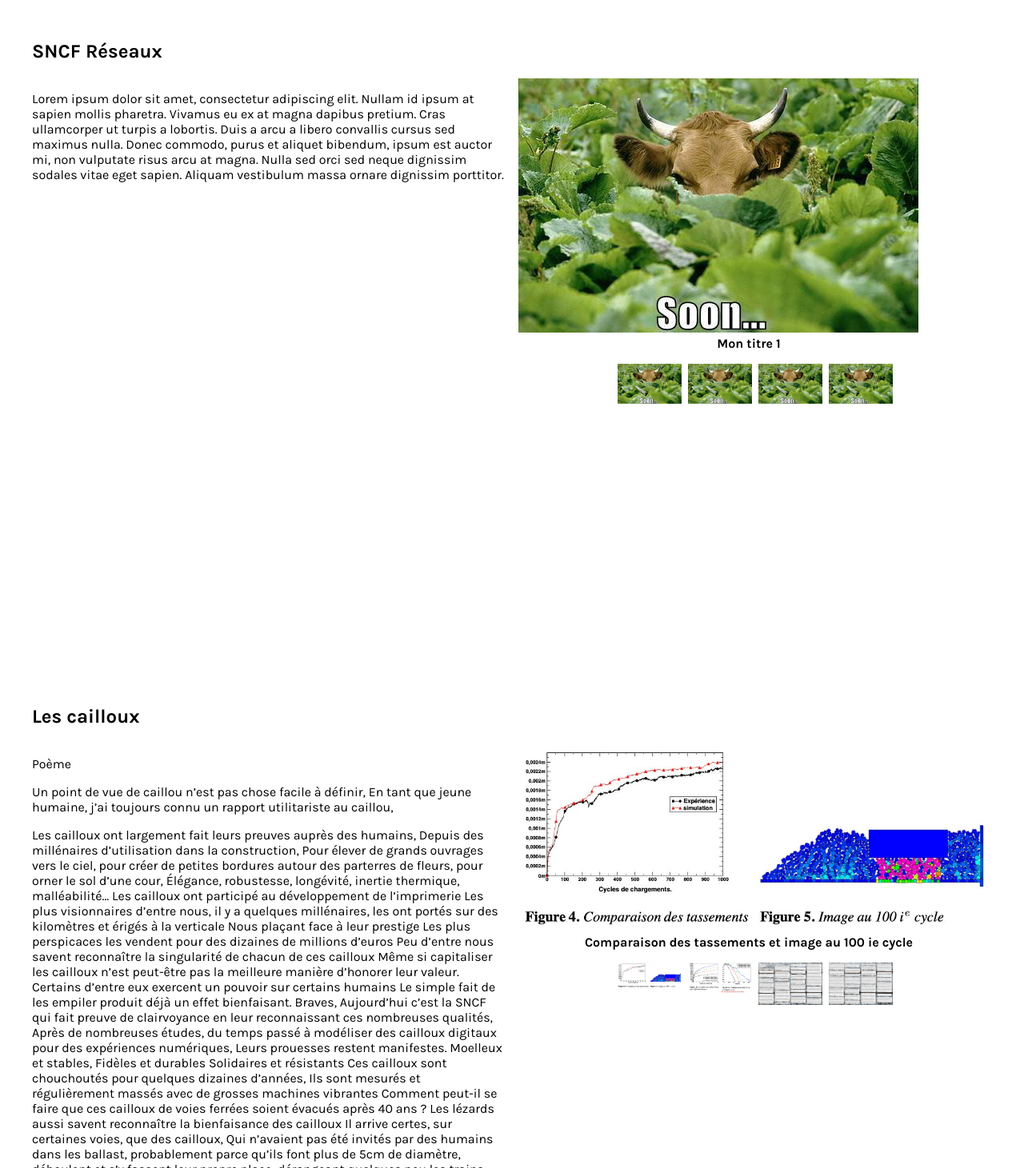
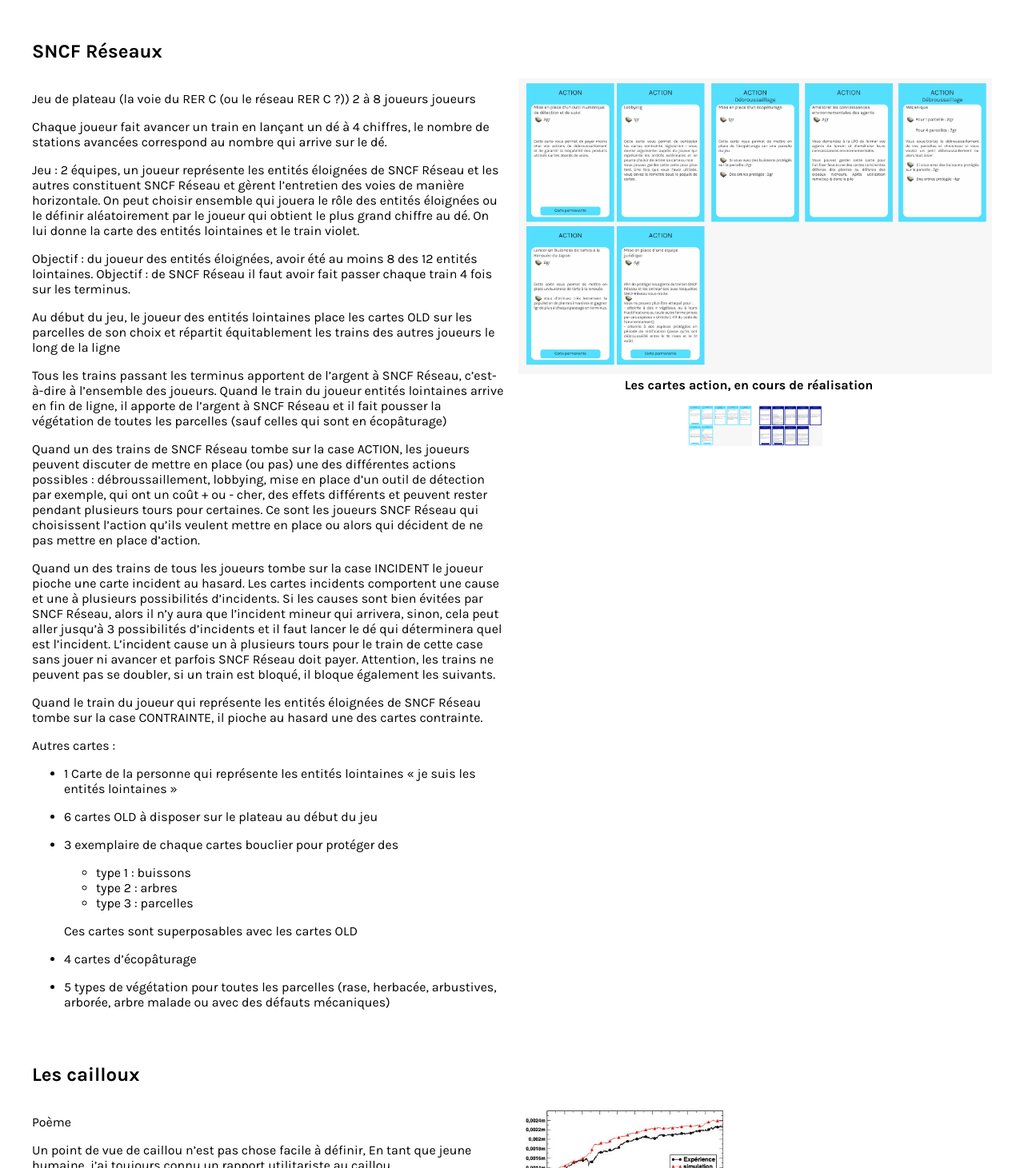
Before and after one commit to medialab/voix-des-abords, a React (Create React App) app: page / in a window 1280 px wide. Shown: the part 349-1810 px from the top of the page at 80% size. Built offline with nearby package versions, Linux system fonts and the light colour scheme; no server answers.

Commit message:
étapes cartes jeu SNCF

```diff
--- a/public/texts/sncf.md
+++ b/public/texts/sncf.md
@@ -1 +1,40 @@
-Lorem ipsum dolor sit amet, consectetur adipiscing elit. Nullam id ipsum at sapien mollis pharetra. Vivamus eu ex at magna dapibus pretium. Cras ullamcorper ut turpis a lobortis. Duis a arcu a libero convallis cursus sed maximus nulla. Donec commodo, purus et aliquet bibendum, ipsum est auctor mi, non vulputate risus arcu at magna. Nulla sed orci sed neque dignissim sodales vitae eget sapien. Aliquam vestibulum massa ornare dignissim porttitor.
+Jeu de plateau (la voie du RER C (ou le réseau RER C ?))
+2 à 8 joueurs joueurs
+
+Chaque joueur fait avancer un train en lançant un dé à 4 chiffres, le nombre de stations avancées correspond au nombre qui arrive sur le dé.
+
+Jeu : 2 équipes, un joueur représente les entités éloignées de SNCF Réseau et les autres constituent SNCF Réseau et gèrent l’entretien des voies de manière horizontale.
+On peut choisir ensemble qui jouera le rôle des entités éloignées ou le définir aléatoirement par le joueur qui obtient le plus grand chiffre au dé. On lui donne la carte des entités lointaines et le train violet.
+
+Objectif : du joueur des entités éloignées, avoir été au moins 8 des 12 entités lointaines.
+Objectif : de SNCF Réseau il faut avoir fait passer chaque train 4 fois sur les terminus.
+
+
+Au début du jeu, le joueur des entités lointaines place les cartes OLD sur les parcelles de son choix et répartit équitablement les trains des autres joueurs le long de la ligne
+
+Tous les trains passant les terminus apportent de l’argent à SNCF Réseau, c’est-à-dire à l’ensemble des joueurs. Quand le train du joueur entités lointaines arrive en fin de ligne, il apporte de l’argent à SNCF Réseau et il fait pousser la végétation de toutes les parcelles (sauf celles qui sont en écopâturage)
+
+Quand un des trains de SNCF Réseau tombe sur la case ACTION, les joueurs peuvent discuter de mettre en place (ou pas) une des différentes actions possibles : débroussaillement, lobbying, mise en place d’un outil de détection par exemple, qui ont un coût + ou - cher, des effets différents et peuvent rester pendant plusieurs tours pour certaines. Ce sont les joueurs SNCF Réseau qui choisissent l’action qu’ils veulent mettre en place ou alors qui décident de ne pas mettre en place d’action.
+
+Quand un des trains de tous les joueurs tombe sur la case INCIDENT le joueur pioche une carte incident au hasard. Les cartes incidents comportent une cause et une à plusieurs possibilités d’incidents. Si les causes sont bien évitées par SNCF Réseau, alors il n’y aura que l’incident mineur qui arrivera, sinon, cela peut aller jusqu’à 3 possibilités d’incidents et il faut lancer le dé qui déterminera quel est l’incident. L’incident cause un à plusieurs tours pour le train de cette case sans jouer ni avancer et parfois SNCF Réseau doit payer. Attention, les trains ne peuvent pas se doubler, si un train est bloqué, il bloque également les suivants.
+
+Quand le train du joueur qui représente les entités éloignées de SNCF Réseau tombe sur la case CONTRAINTE, il pioche au hasard une des cartes contrainte.
+
+
+Autres cartes :
+
+- 1 Carte de la personne qui représente les entités lointaines « je suis les entités lointaines »
+
+- 6 cartes OLD à disposer sur le plateau au début du jeu
+
+- 3 exemplaire de chaque cartes bouclier pour protéger des
+
+	- type 1 : buissons
+	- type 2 : arbres
+	- type 3 : parcelles
+
+	Ces cartes sont superposables avec les cartes OLD
+
+- 4 cartes d’écopâturage
+
+- 5 types de végétation pour toutes les parcelles (rase, herbacée, arbustives, arborée, arbre malade ou avec des défauts mécaniques)
--- a/src/metadata.js
+++ b/src/metadata.js
@@ -9,14 +9,12 @@
 courbe-hype-renouéeweb.jpg| Courbe des hauts et des bas où je crois puis je ne crois plus que travailler sur les Renouées soit pertinent
 `,
   'sncf': `
-placeholder.jpg| Mon titre 1 | Ma description
-placeholder.jpg| Mon titre 2 | Ma description
-placeholder.jpg| Mon titre 3 | Ma description
-placeholder.jpg| Mon titre 4 | Ma description
+démo-cartes-action-web.jpg| Les cartes action, en cours de réalisation
+démo-cartes-contraintes-web.jpg| Les cartes contrainte en cours de réalisation
 `,
   'lezards': `
 point-de-vue-de-lézard-en-coursweb.jpg| Mon interprétation d'un point de vue de lézard | Dessin en cours de réalisation
-accueil-point-de-vue-de-lézardweb.jpg| Photo des abords de voies au niveau de Juvisy prise depuis un point de vue de lézard. | Ma description
+accueil-point-de-vue-de-lézardweb.jpg| Photo des abords de voies au niveau de Juvisy prise depuis un point de vue de lézard.
 lézards-web.jpg| Répartition des reptiles sur les voies du réseau ferrée de Wallonie, Eric Graitson
 `,
   'cailloux': `
```
Also changed, not shown: public/images/démo-cartes-action-web.jpg (added), public/images/démo-cartes-contraintes-web.jpg (added).
